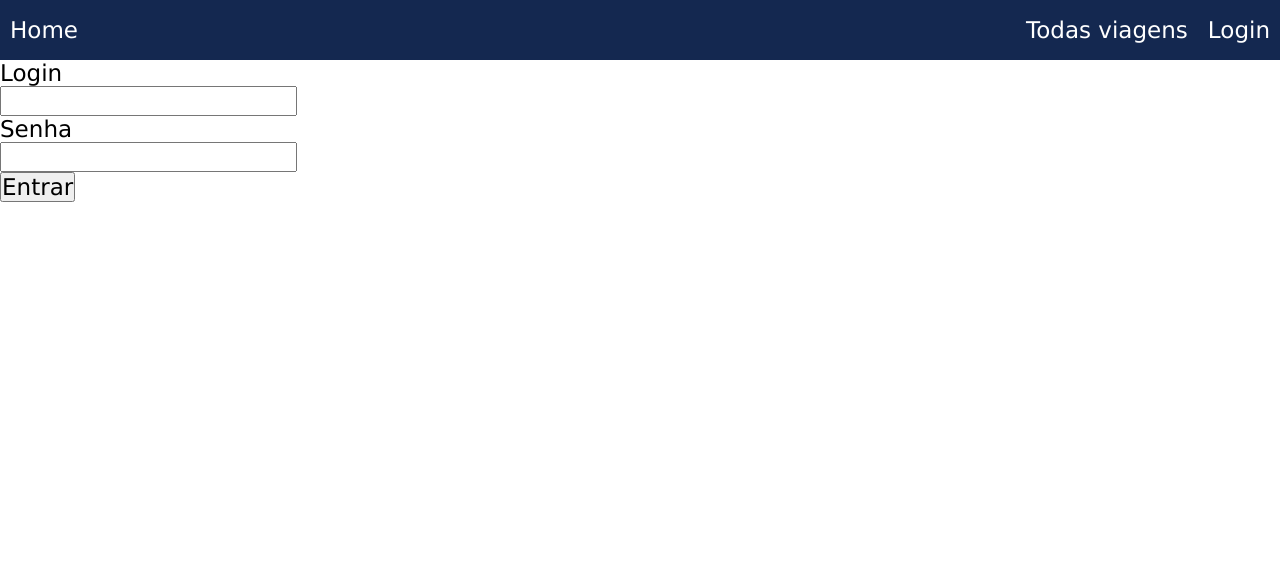
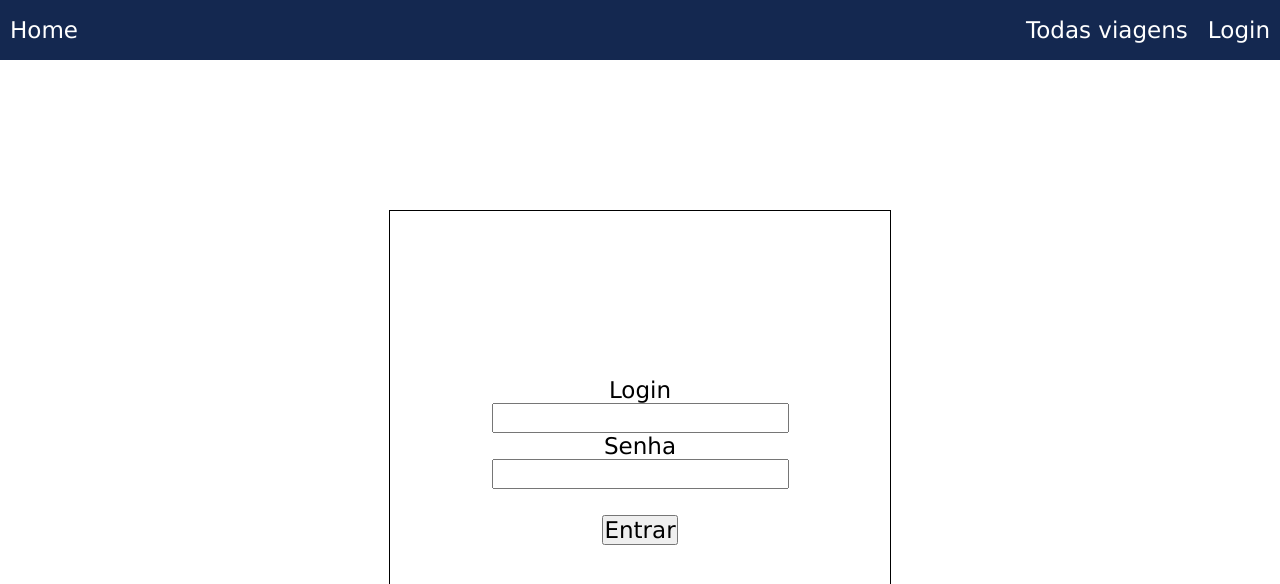
Before and after one commit to future4code/Yuri-Teixeira, a React (Create React App) app in the folder semana9/labx/: page /login in a window 1280 px wide. Shown: the top 584 px of the page. Built offline with nearby package versions, Linux system fonts and the light colour scheme.

Commit message:
Criado pagina de todas as viageens

```diff
--- a/semana9/labx/src/App.js
+++ b/semana9/labx/src/App.js
@@ -1,5 +1,6 @@
 import "./App.css";
 import Router from "./components/Routes/Router";
+
 
 function App() {
   return (
--- /dev/null
+++ b/semana9/labx/src/components/AllTrips/AllTrips.js
@@ -0,0 +1,48 @@
+import { React, useEffect, useState } from "react";
+import styled from "styled-components";
+import axios from "axios";
+import CardTrip from "./CardTrip";
+
+const DivContent = styled.div`
+  display: flex;
+  flex-direction: column;
+  align-items: center;
+  justify-content: center;
+`;
+
+export default function AllTrips() {
+  const [trips, setTrips] = useState([]);
+
+  const getAllTrips = () => {
+    const request = axios.get(
+      "https://us-central1-labenu-apis.cloudfunctions.net/labeX/yuri-pinheiro/trips"
+    );
+
+    request
+      .then((res) => {
+        setTrips(res.data.trips);
+      })
+      .catch((err) => {
+        console.log(err.message);
+      });
+  };
+
+  const tripsRenderized = trips.map((p) => {
+    return (
+      <CardTrip
+        name={p.name}
+        planet={p.planet}
+        date={p.date}
+        durationInDays={p.durationInDays}
+        description={p.description}
+      />
+    );
+  });
+
+  useEffect(() => {
+    console.log(trips);
+    getAllTrips();
+  }, []);
+
+  return <DivContent>{tripsRenderized}</DivContent>;
+}
--- /dev/null
+++ b/semana9/labx/src/components/AllTrips/CardTrip.js
@@ -0,0 +1,47 @@
+import React from "react";
+import styled from "styled-components";
+
+const DivContent = styled.div`
+  display: flex;
+  flex-direction: column;
+  border: 1px solid black;
+  width: 800px;
+  margin: 10px 0px;
+`;
+
+const DivHeader = styled.div`
+  display: flex;
+  width: 100%;
+  height: 50px;
+  background-color: #0c7b93;
+  color: white;
+  height: 50px;
+  align-items: center;
+`;
+
+const DivDetail = styled.div`
+  display: flex;
+  align-items: center;
+  border: 1px solid black;
+  height: 35px;
+`;
+const DivDescription = styled.div`
+  display: flex;
+  /* align-items: center; */
+  border: 1px solid black;
+  height: 35px;
+  min-height: 200px;
+`;
+
+export default function AllTrips(props) {
+  return (
+    <DivContent>
+      <DivHeader>{props.name}</DivHeader>
+      <DivDetail>Planeta: {props.planet}</DivDetail>
+      <DivDetail>Data: {props.date}</DivDetail>
+      <DivDetail>Duração em dias: {props.durationInDays}</DivDetail>
+
+      <DivDescription>Descrição: {props.description}</DivDescription>
+    </DivContent>
+  );
+}
--- a/semana9/labx/src/components/Header/Header.js
+++ b/semana9/labx/src/components/Header/Header.js
@@ -1,7 +1,7 @@
 import React from "react";
 import styled from "styled-components";
 import { useHistory } from "react-router-dom";
-import { goToHome, goToLogin } from "../Routes/Coordinator";
+import { goToHome, goToLogin, goToAllTrips } from "../Routes/Coordinator";
 
 const DivContent = styled.div`
   display: flex;
@@ -39,7 +39,7 @@ export default function Header() {
       </ItensMenu>
       <Menus>
         <li>
-          <ItensMenu href="">Todas viagens</ItensMenu>
+          <ItensMenu href="" onClick={() => goToAllTrips(history)}>Todas viagens</ItensMenu>
         </li>
         <li>
           <ItensMenu href="" onClick={() => goToLogin(history)}>
--- a/semana9/labx/src/components/Login/Login.js
+++ b/semana9/labx/src/components/Login/Login.js
@@ -1,14 +1,34 @@
 import React from "react";
+import styled from "styled-components";
+
+const DivContent = styled.div`
+  display: flex;
+  align-items: center;
+  justify-content: center;
+`;
+
+const DivBoxLogin = styled.div`
+  display: flex;
+  flex-direction: column;
+  align-items: center;
+  justify-content: center;
+  border: 1px solid black;
+  width: 500px;
+  height: 500px;
+  margin-top: 150px;
+`;
 
 export default function Login() {
   return (
-    <div>
-      <p>Login</p>
-      <input type="text" />
-      <p>Senha</p>
-      <input type="text" />
-      <br/>
-      <button type="text">Entrar</button>
-    </div>
+    <DivContent>
+      <DivBoxLogin>
+        <p>Login</p>
+        <input type="text" />
+        <p>Senha</p>
+        <input type="text" />
+        <br />
+        <button type="text">Entrar</button>
+      </DivBoxLogin>
+    </DivContent>
   );
 }
--- a/semana9/labx/src/components/Routes/Coordinator.js
+++ b/semana9/labx/src/components/Routes/Coordinator.js
@@ -5,3 +5,7 @@ export const goToLogin = (history) => {
 export const goToHome = (history) => {
   history.push("/")
 }
+
+export const goToAllTrips = (history) => {
+  history.push("/alltrips")
+}
--- a/semana9/labx/src/components/Routes/Router.js
+++ b/semana9/labx/src/components/Routes/Router.js
@@ -3,6 +3,7 @@ import { BrowserRouter, Route, Switch } from "react-router-dom";
 import Header from "../Header/Header";
 import Home from "../Home/Home";
 import Login from "../Login/Login";
+import AllTrips from "../AllTrips/AllTrips";
 import ErroPage from "../ErroPage/ErroPage";
 
 export default function Router() {
@@ -16,6 +17,9 @@ export default function Router() {
         <Route exact path={"/login"}>
           <Login />
         </Route>
+        <Route exact path={"/alltrips"}>
+          <AllTrips />
+        </Route>
         <Route>
           <ErroPage />
         </Route>
```
Also changed, not shown: semana9/labx/src/components/NewTrip/NewTrip.js (added, +9 -0 lines).
